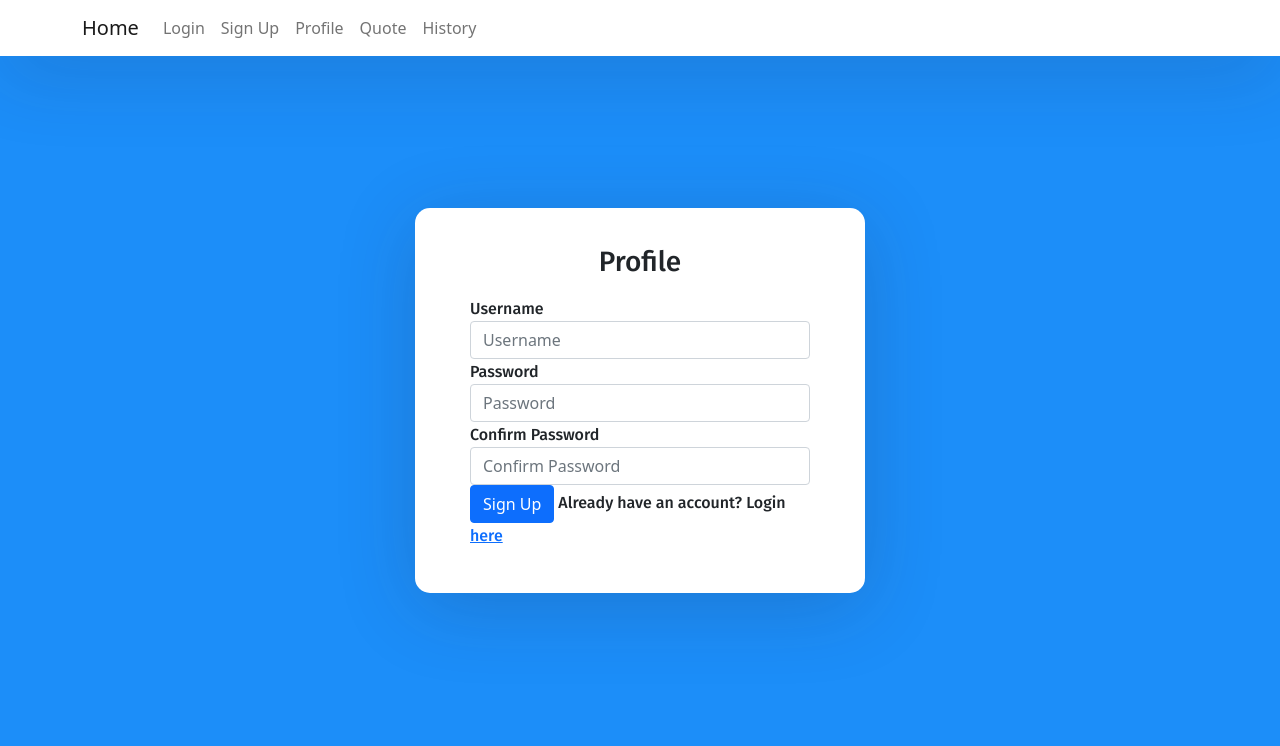
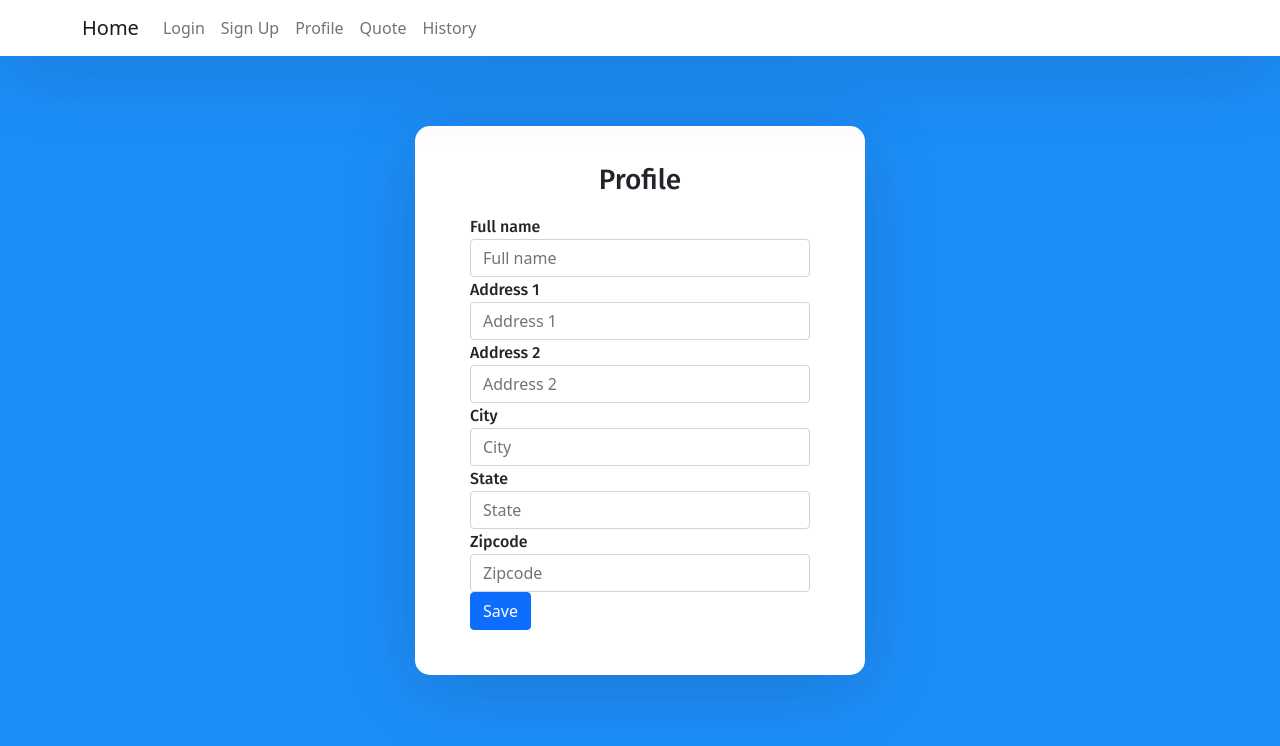
Before and after one commit to GabMoral/FuelApp, a React (Create React App) app in the folder frontend/: page /profile in a window 1280 px wide. Shown: the top 746 px of the page. Built offline with nearby package versions, Linux system fonts and the light colour scheme.

Commit message:
Fixed UI
Changed the titles and textboxes to fit the requirements.

```diff
--- a/frontend/src/components/Profile/profile.js
+++ b/frontend/src/components/Profile/profile.js
@@ -1,30 +1,59 @@
 import React, {Component} from 'react';
 
 export default class Profile extends Component {
+    handleSubmit = e => {
+
+        e.preventDefault();
+        const data = {
+            name: this.name,
+            address1: this.address1,
+            address2: this.address2,
+            city: this.city,
+            state: this.state,
+            zipcode: this.zipcode
+        };
+
+        console.log(data);
+
+    };
     render() {
         return (
             <form>
                 <h3>Profile</h3>
 
                 <div className="form-group">
-                    <label>Username</label>
-                    <input type="text" className="form-control" placeholder="Username"
-                        onChange={e => this.username = e.target.value}/>
+                    <label>Full name</label>
+                    <input type="text" className="form-control" placeholder="Full name"
+                        onChange={e => this.name = e.target.value}/>
                 </div>
 
                 <div className="form-group">
-                    <label>Password</label>
-                    <input type="password" className="form-control" placeholder="Password"
-                        onChange={e => this.password = e.target.value}/>
+                    <label>Address 1</label>
+                    <input type="text" className="form-control" placeholder="Address 1"
+                        onChange={e => this.address1 = e.target.value}/>
                 </div>
 
                 <div className="form-group">
-                    <label>Confirm Password</label>
-                    <input type="password" className="form-control" placeholder="Confirm Password"
-                        onChange={e => this.confirmPassword = e.target.value}/>
+                    <label>Address 2</label>
+                    <input type="text" className="form-control" placeholder="Address 2"
+                        onChange={e => this.address2 = e.target.value}/>
                 </div>
-                <button className="btn btn-primary btn-block">Sign Up</button>
-                <span className="form-input-login"> Already have an account? Login <a href='/login'>here</a></span>
+                <div className="form-group">
+                    <label>City</label>
+                    <input type="text" className="form-control" placeholder="City"
+                        onChange={e => this.city = e.target.value}/>
+                </div>
+                <div className="form-group">
+                    <label>State</label>
+                    <input type="text" className="form-control" placeholder="State"
+                        onChange={e => this.state = e.target.value}/>
+                </div>
+                <div className="form-group">
+                    <label>Zipcode</label>
+                    <input type="text" className="form-control" placeholder="Zipcode"
+                        onChange={e => this.zipcode = e.target.value}/>
+                </div>
+                <button className="btn btn-primary btn-block">Save</button>
             </form>
         )
     }
```
